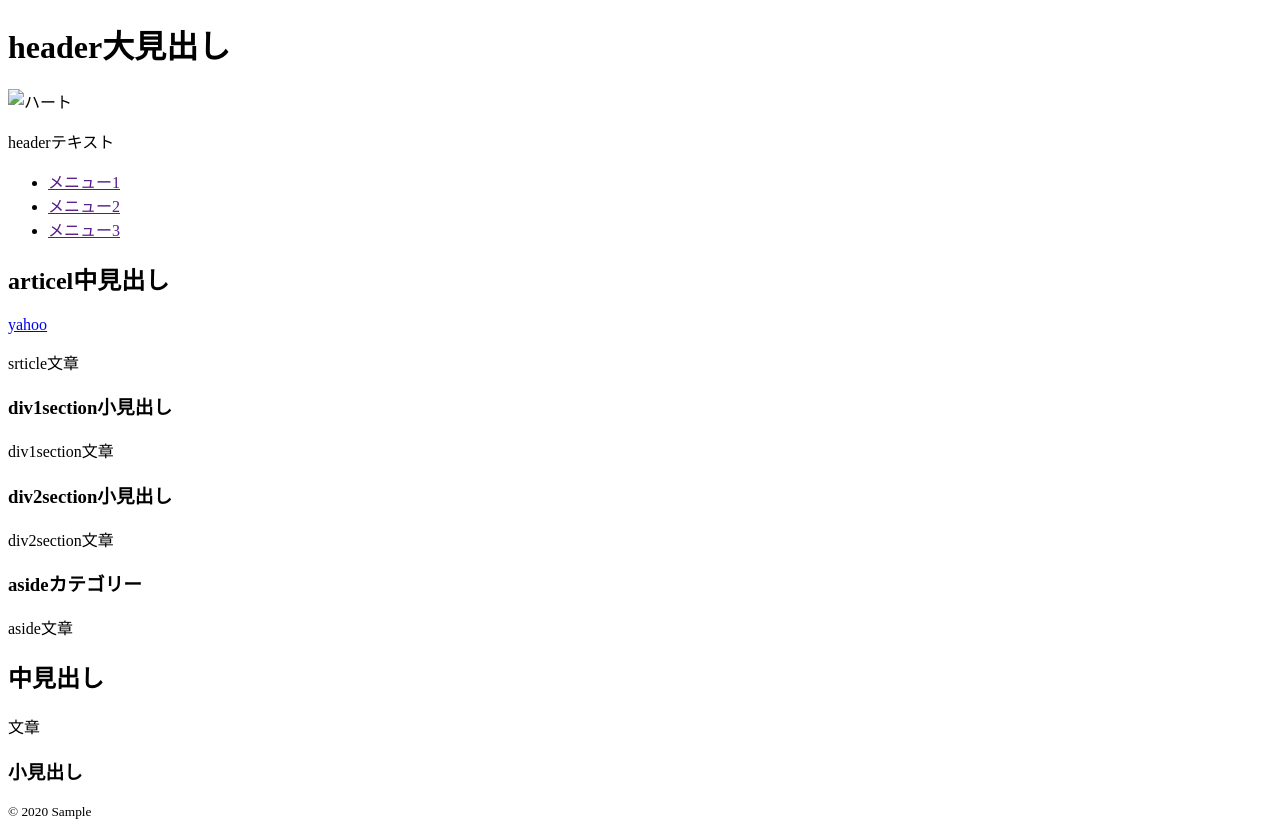
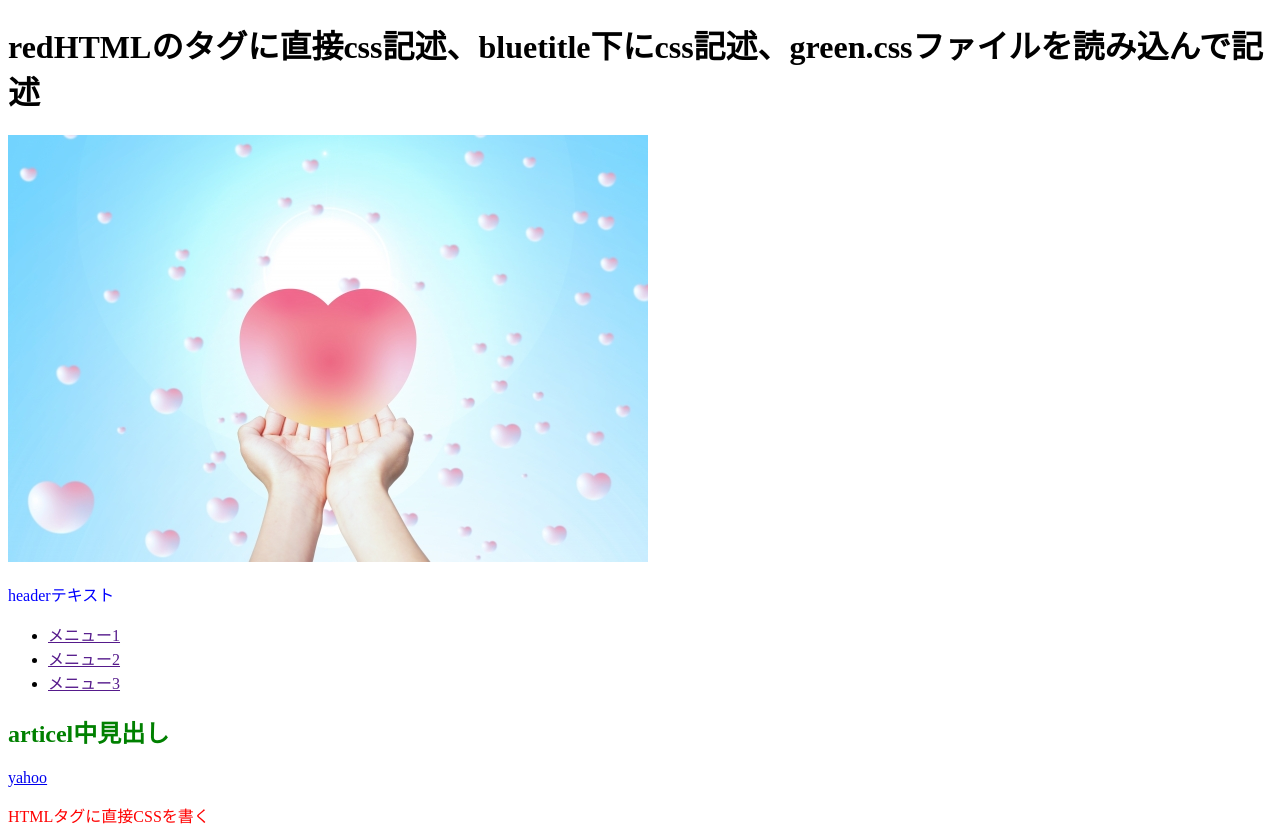
Before and after one commit to doc-y1no/samplegit, a plain HTML site: page index.html in a window 1280 px wide. Shown: the top 830 px of the page. Drawn offline with Linux system fonts and the light colour scheme.

Commit message:
cssの書き方実施

```diff
--- /dev/null
+++ b/css/style.css
@@ -0,0 +1,4 @@
+@charset "utf-8";
+h2, h3 {
+color: green;
+}
--- a/index.html
+++ b/index.html
@@ -4,6 +4,13 @@
   <meta charset="UTF-8">
   <meta name="viewport" content="width=device-width, initial-scale=1.0">
   <title>samplehtml</title>
+  <link rel="stylesheet" href="./css/style.css">
+  <style>
+    p {
+    color: blue;
+    }
+    </style>
+
 </head>
 
 <body>
@@ -13,7 +20,7 @@
 小見出し：h3タグ
 文章：pタグ -->
 <header>
-  <h1>header⼤⾒出し</h1>
+  <h1>redHTMLのタグに直接css記述、bluetitle下にcss記述、green.cssファイルを読み込んで記述</h1>
   <img src="/html-practice/index.html/images/23321187_s.jpg" alt="ハート"/>
   <p>headerテキスト</p>
   <nav>
@@ -29,7 +36,8 @@
   <article>
     <h2>articel中⾒出し</h2>
     <a href="https://www.yahoo.co.jp/" target="_blank">yahoo</a>
-    <p>srticle⽂章</p>
+    <p style="color: red;">HTMLタグに直接CSSを書く</p>
+
   </article>
   <section>
     <div>
```
Also changed, not shown: html-practice/index.html/images/23321187_s.jpg (added).
